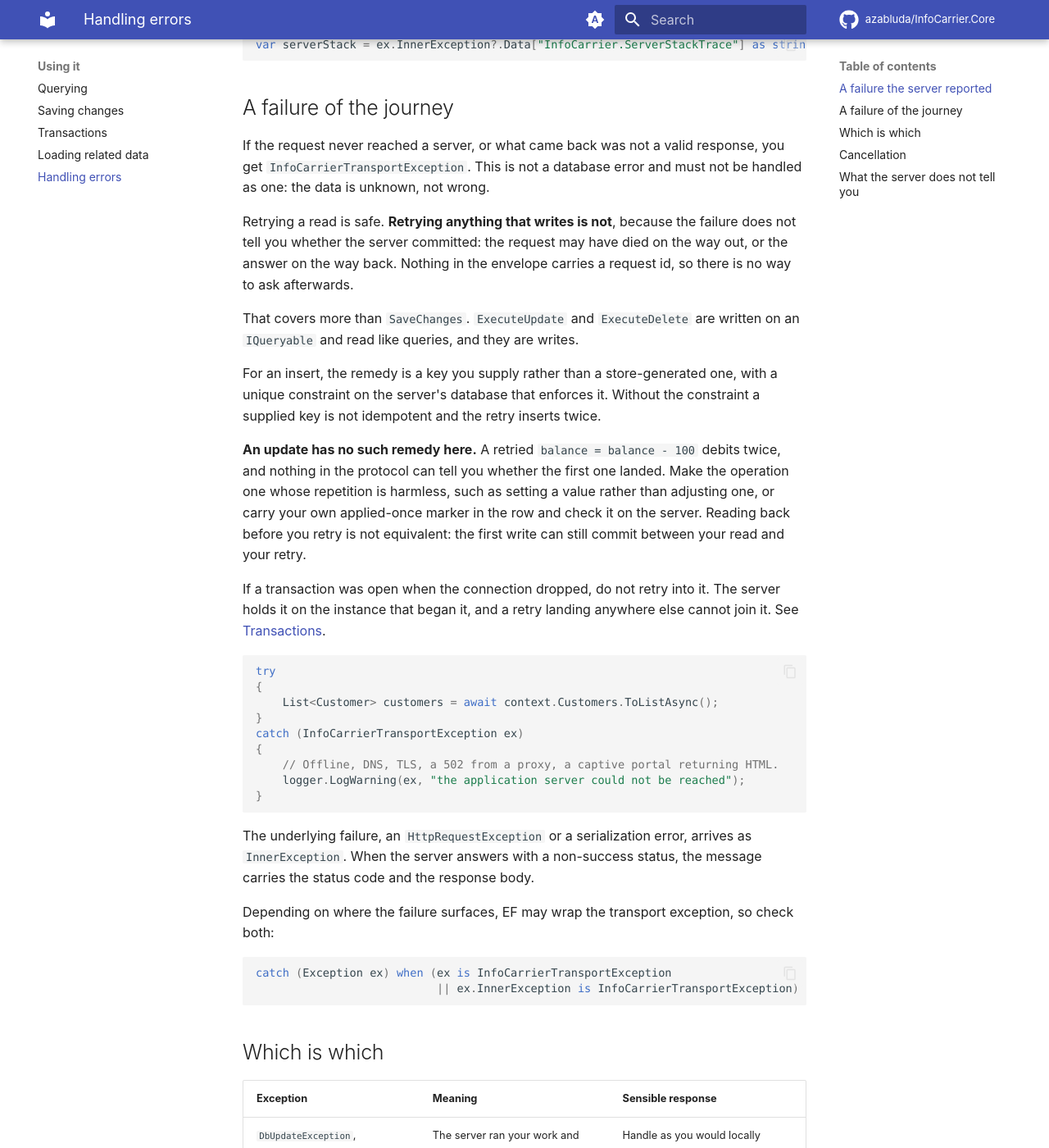
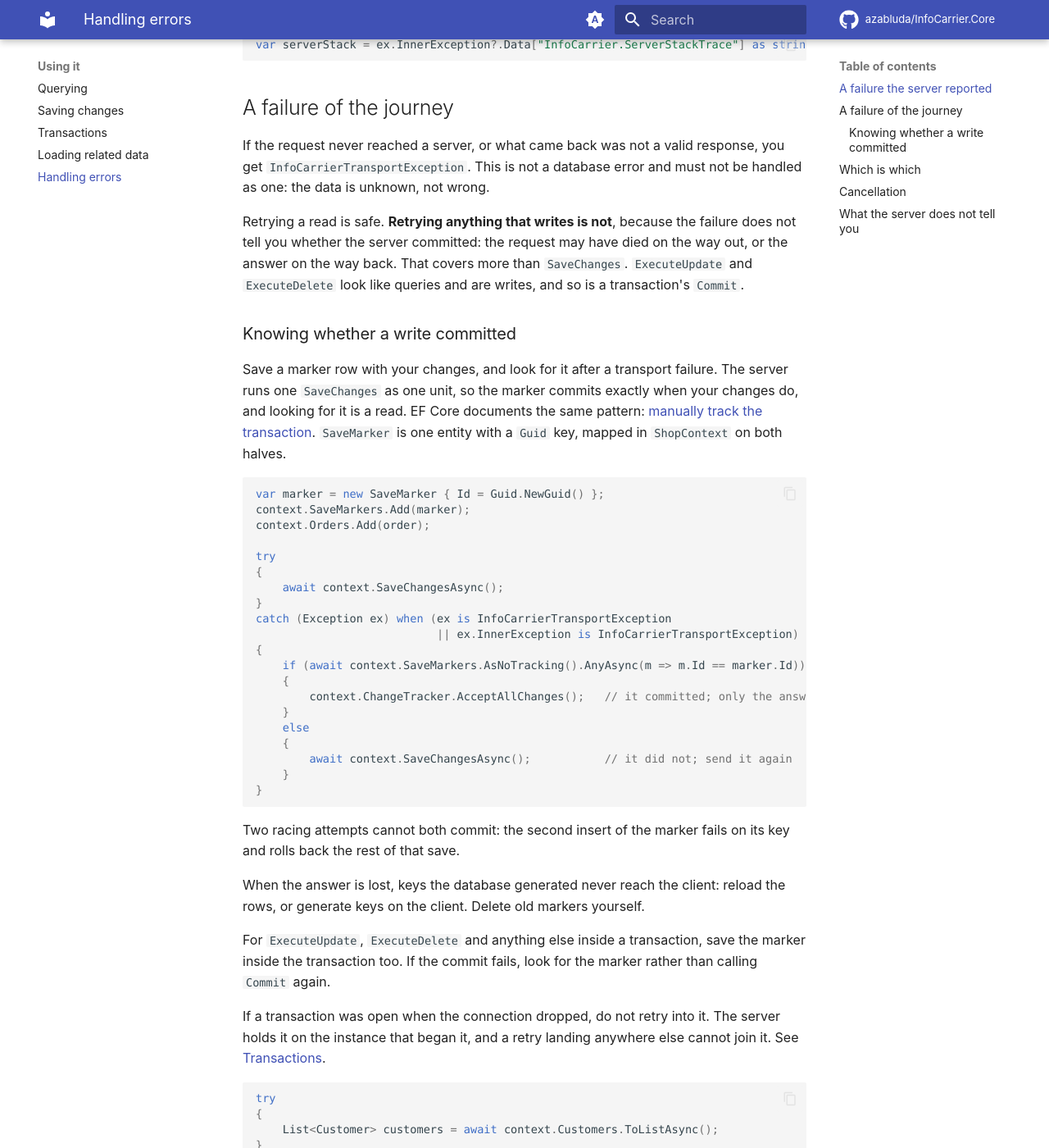
Before and after one commit to azabluda/InfoCarrier.Core, an MkDocs documentation site: the page built from website/docs/guide/errors.md, in a window 1280 px wide and 1400 px high, scrolled down 1211 px. Shown: the whole window at 82% size. Built offline with MkDocs 1.6.1 and Material for MkDocs 9.7.7, drawn with Linux system fonts in a browser that asks for light colours; comment, search, counter and statistics services are not loaded; some of the changed text lies outside the part shown.

Commit message:
The errors page shows how to learn whether a write committed
It said an update had no remedy and that nothing could tell a caller whether a
write landed. A marker row saved with the changes does, because the server runs
one SaveChanges as one unit, and looking for the marker is a read. It is EF
Core's own "manually track the transaction" pattern, and it works on 10.2 as
shipped. The page also says to look for the marker rather than call Commit a
second time, which on 10.2 reports success without reaching the server.

guide/errors.md is at 750 words, its budget. mkdocs build --strict passes.

Co-Authored-By: Claude Opus 5.5 <noreply@anthropic.com>

````diff
--- a/website/docs/guide/errors.md
+++ b/website/docs/guide/errors.md
@@ -62,20 +62,48 @@ data is unknown, not wrong.
 
 Retrying a read is safe. **Retrying anything that writes is not**, because the failure does not
 tell you whether the server committed: the request may have died on the way out, or the answer on
-the way back. Nothing in the envelope carries a request id, so there is no way to ask afterwards.
+the way back. That covers more than `SaveChanges`. `ExecuteUpdate` and `ExecuteDelete` look like
+queries and are writes, and so is a transaction's `Commit`.
 
-That covers more than `SaveChanges`. `ExecuteUpdate` and `ExecuteDelete` are written on an
-`IQueryable` and read like queries, and they are writes.
+### Knowing whether a write committed
 
-For an insert, the remedy is a key you supply rather than a store-generated one, with a unique
-constraint on the server's database that enforces it. Without the constraint a supplied key is not
-idempotent and the retry inserts twice.
+Save a marker row with your changes, and look for it after a transport failure. The server
+runs one `SaveChanges` as one unit, so the marker commits exactly when your changes do, and looking
+for it is a read. EF Core documents the same pattern:
+[manually track the transaction](https://learn.microsoft.com/ef/core/miscellaneous/connection-resiliency#option-4---manually-track-the-transaction).
+`SaveMarker` is one entity with a `Guid` key, mapped in `ShopContext` on both halves.
 
-**An update has no such remedy here.** A retried `balance = balance - 100` debits twice, and nothing
-in the protocol can tell you whether the first one landed. Make the operation one whose repetition
-is harmless, such as setting a value rather than adjusting one, or carry your own applied-once
-marker in the row and check it on the server. Reading back before you retry is not equivalent: the
-first write can still commit between your read and your retry.
+```csharp
+var marker = new SaveMarker { Id = Guid.NewGuid() };
+context.SaveMarkers.Add(marker);
+context.Orders.Add(order);
+
+try
+{
+    await context.SaveChangesAsync();
+}
+catch (Exception ex) when (ex is InfoCarrierTransportException
+                           || ex.InnerException is InfoCarrierTransportException)
+{
+    if (await context.SaveMarkers.AsNoTracking().AnyAsync(m => m.Id == marker.Id))
+    {
+        context.ChangeTracker.AcceptAllChanges();   // it committed; only the answer was lost
+    }
+    else
+    {
+        await context.SaveChangesAsync();           // it did not; send it again
+    }
+}
+```
+
+Two racing attempts cannot both commit: the second insert of the marker fails on its key and rolls
+back the rest of that save.
+
+When the answer is lost, keys the database generated never reach the client: reload the rows, or
+generate keys on the client. Delete old markers yourself.
+
+For `ExecuteUpdate`, `ExecuteDelete` and anything else inside a transaction, save the marker inside
+the transaction too. If the commit fails, look for the marker rather than calling `Commit` again.
 
 If a transaction was open when the connection dropped, do not retry into it. The server holds it on
 the instance that began it, and a retry landing anywhere else cannot join it. See
@@ -111,7 +139,7 @@ catch (Exception ex) when (ex is InfoCarrierTransportException
 | `DbUpdateException`, `DbUpdateConcurrencyException` | The server ran your work and the database refused it | Handle as you would locally |
 | `InvalidOperationException` | The query could not be translated, or the model disagrees | Fix the query; do not retry |
 | `InfoCarrierServerException` | The server's own exception type is not available here | Log `ServerExceptionTypeName`; treat as its outer type |
-| `InfoCarrierTransportException` | The request did not complete | Retry a read. Do not retry a write: see [A failure of the journey](#a-failure-of-the-journey) |
+| `InfoCarrierTransportException` | The request did not complete | Retry a read. For a write, first [find out whether it committed](#knowing-whether-a-write-committed) |
 
 Catch the type, not the message: message text is not a supported contract on any EF Core provider,
 and a couple of messages here are worded differently from other providers'. See
````
